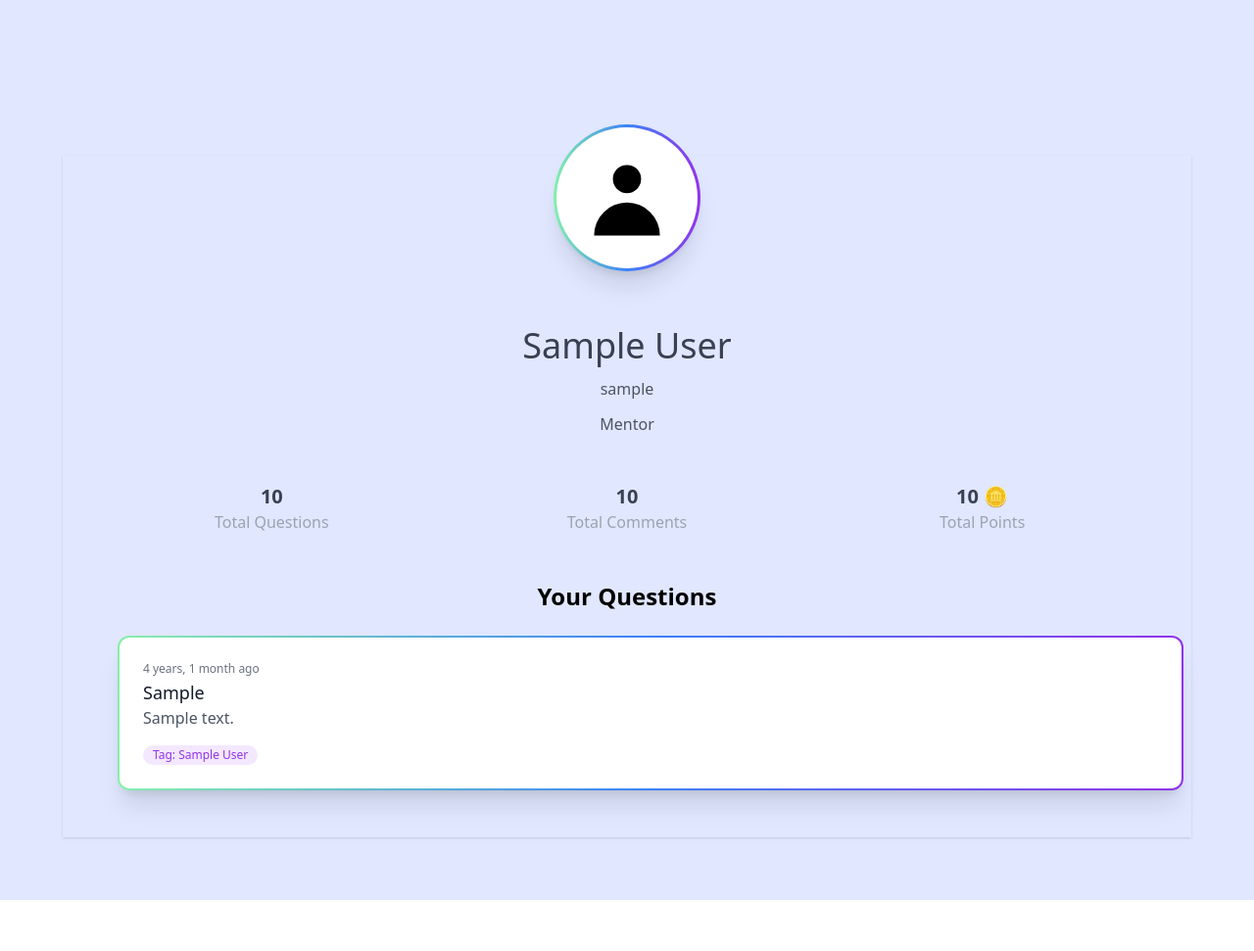
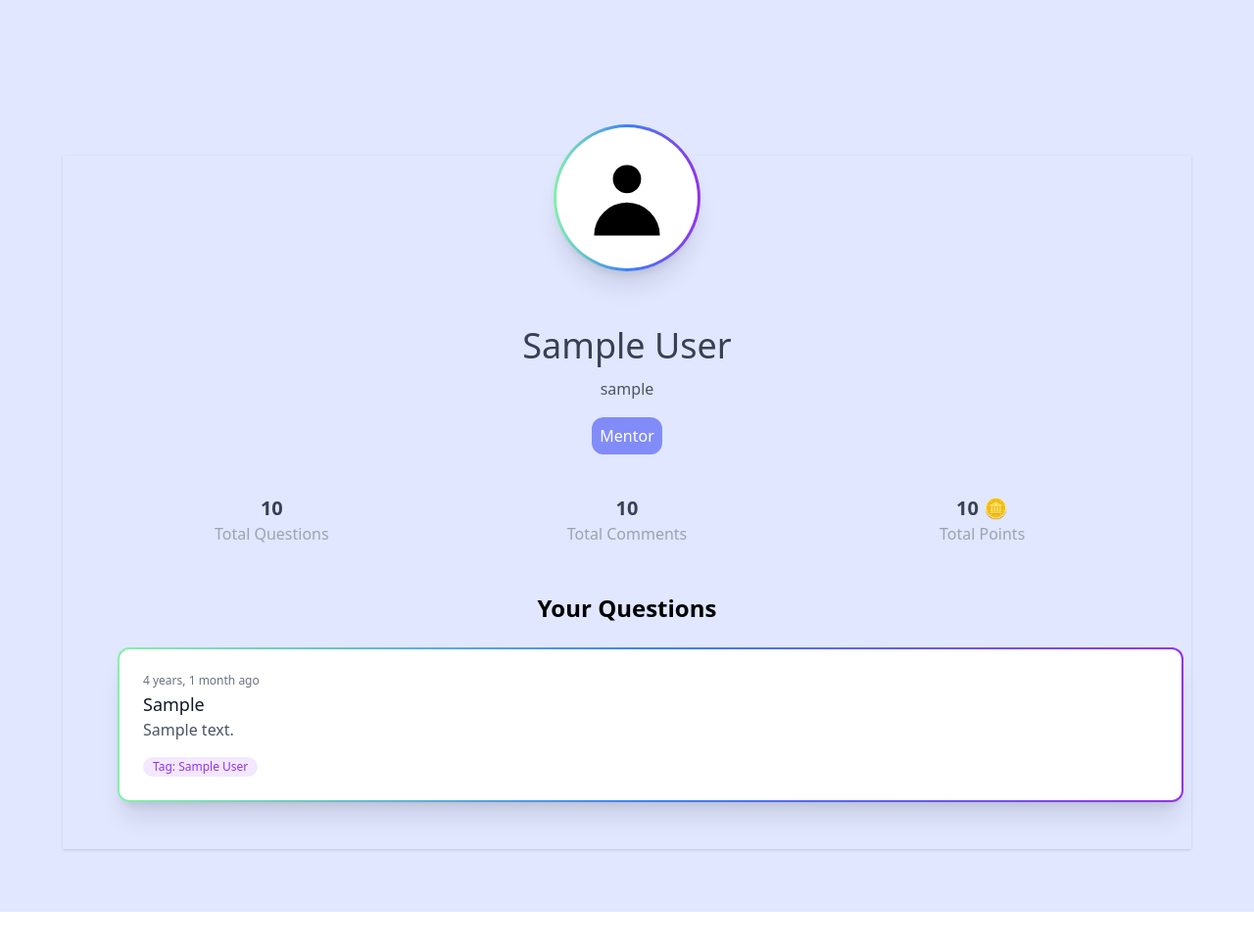
Before and after one commit to avnishbharadva/techinteract, a Django app: page /profile in a window 1280 px wide. Shown: the part 81-1052 px from the top of the page at 98% size. Run offline with Django 4.2, Linux system fonts and the light colour scheme; a user stored in the database is signed in; tables that the repository leaves empty hold one stand-in row (values such as "Sample post"); some libraries are stand-ins or nearby versions.

Commit message:
mentor badge changed

```diff
--- a/templates/index.html
+++ b/templates/index.html
@@ -86,7 +86,7 @@
 
         <article
           class="hover:animate-background rounded-xl bg-gradient-to-r from-green-300 via-blue-500 to-purple-600 p-0.5 shadow-xl transition hover:bg-[length:400%_400%] hover:shadow-sm hover:[animation-duration:_4s]">
-          <div class="rounded-[10px] bg-white p-4 !pt-20 sm:p-6">
+          <div class="rounded-[10px] bg-white p-4 sm:p-6">
             <time datetime="2022-10-10" class="block text-xs text-gray-500"> {{query.created_at|naturaltime}} </time>
 
             <a href="{% url 'question_detail' question_id=query.id %}">
--- a/templates/my_profile.html
+++ b/templates/my_profile.html
@@ -143,7 +143,9 @@
             <p class="font-light text-gray-600 mt-3">{{user_detail.username}}</p>
 
             {% if user_detail.is_mentor %}
-              <p class="font-light text-gray-600 mt-3">Mentor</p>
+            <div class="mt-6">
+              <span class="font-light text-white rounded-xl bg-indigo-400 p-2">Mentor</span>
+            </div>
             {% endif %}
 
         </div>
```
